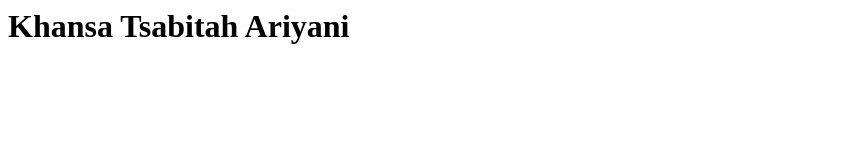
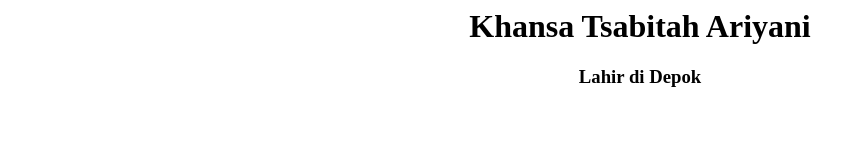
Before and after one commit to khansaariyani/khansaariyani.github.io, a plain HTML site: page index.html in a window 1280 px wide. Shown: the whole page, without its empty margins (0-866 px from the left). Drawn offline with Linux system fonts and the light colour scheme.

Commit message:
Khansa Bawel

```diff
--- a/index.html
+++ b/index.html
@@ -1,4 +1,5 @@
 <html>
 <title>Khansa Tsabitah Ariyani</title>
-<h1>Khansa Tsabitah Ariyani</h1>
+<center><h1>Khansa Tsabitah Ariyani</h1>
+<h3>Lahir di Depok</h3></center>
 </html>
```
